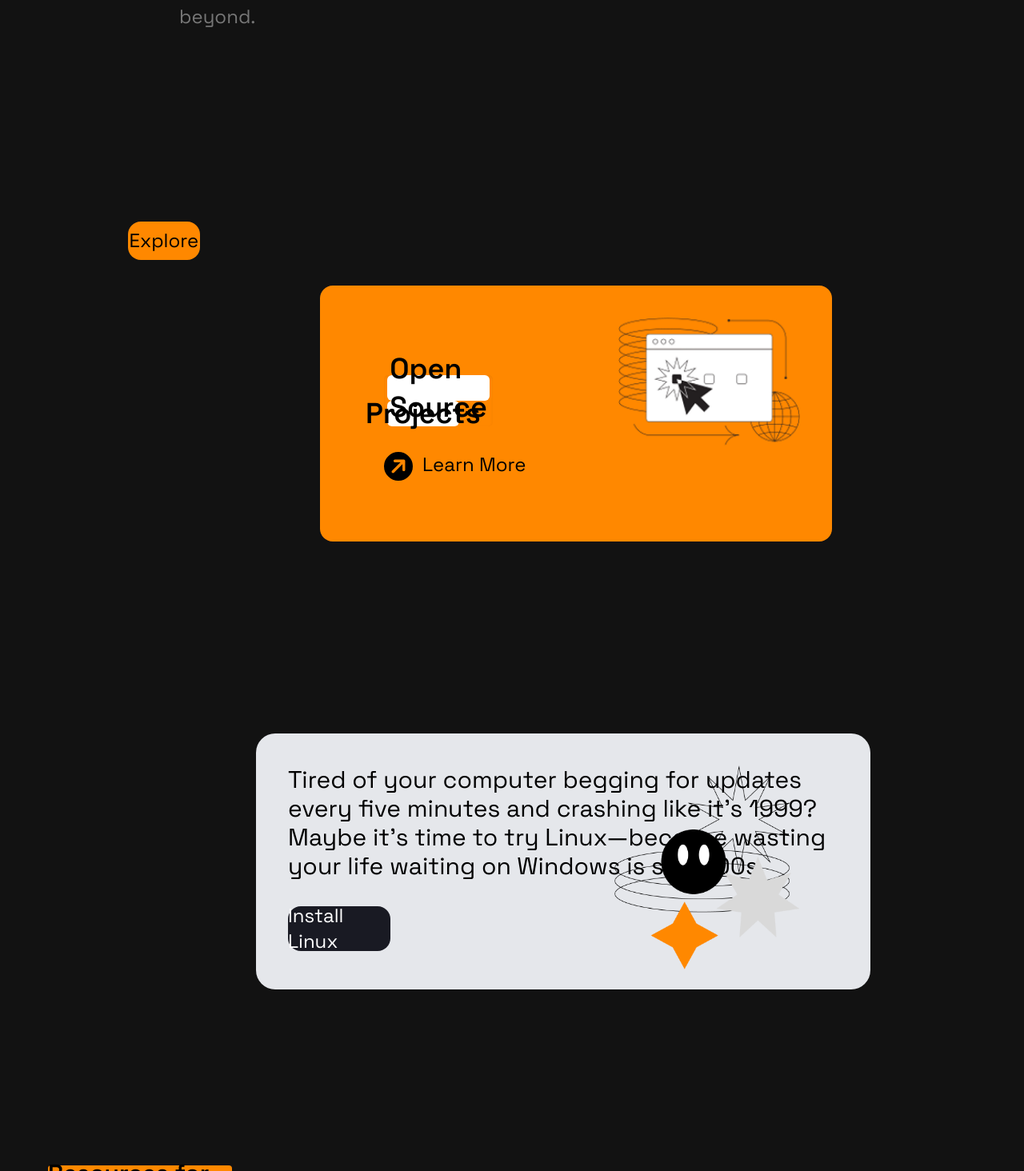
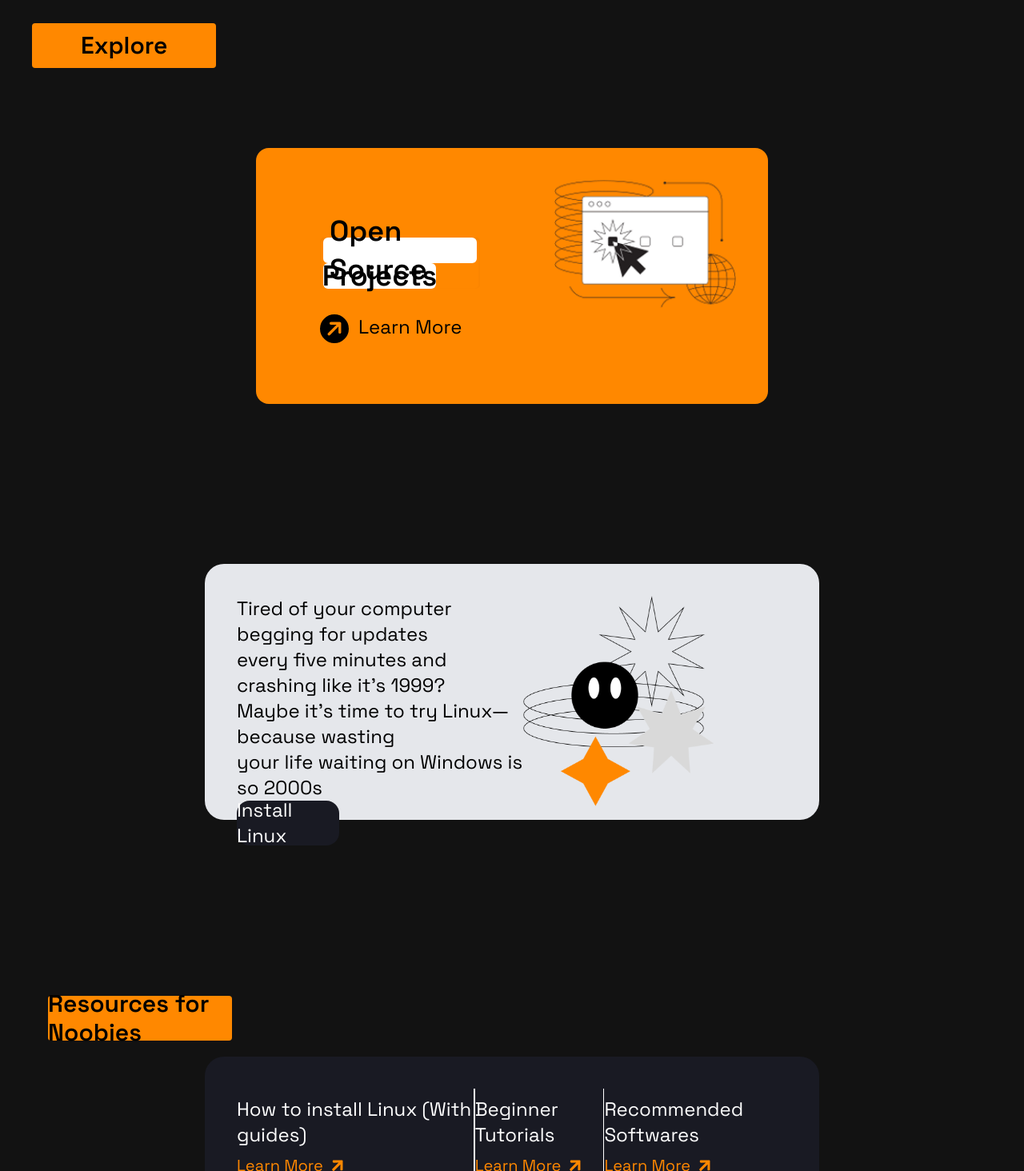
Before and after one commit to ZE206/GLUG-Website, a React (Vite) app: page / in a window 1280 px wide. Shown: the part 946-2410 px from the top of the page at 80% size. Built offline with nearby package versions, Linux system fonts and the light colour scheme.

Commit message:
Replaced relative-absolute with flex

```diff
--- a/src/App.tsx
+++ b/src/App.tsx
@@ -9,14 +9,14 @@
     <div className="w-full bg-[#121212]">
       {/* <div className="h-[10rem]"></div> */}
       <div className="landingBox relative w-full h-auto">
-        <div className="title text-white text-7xl font-primary text-center font-semibold">May The Foss Be With You</div>
+        <div className="text-white text-7xl font-primary text-center font-semibold">May The Foss Be With You</div>
         <div className="body flex justify-between">
           <div className="msg p-20 pl-52 flex flex-col items-start">
             <div className="subtitle text-white text-7xl/snug font-semibold p-4 ">
               <h1>Welcome to<br/> Glug NITC!</h1>
             </div>
-            <div className="subbody mt-2 text-2xl font-primary text-[rgba(170,170,170,0.666)] ml-4">
-              We’re the GNU/Linux Users Group of NIT Calicut.<br/> From kernel to code, we dive deep into the world of<br/> FOSS, create impactful projects, and push the<br/> boundaries of what’s possible with linux and <br/ >beyond.
+            <div className="subbody mt-2 text-2xl font-primary text-[rgba(170,170,170,0.666)] ml-4 w-[30vw]">
+              We’re the GNU/Linux Users Group of NIT Calicut. From kernel to code, we dive deep into the world of FOSS, create impactful projects, and push the boundaries of what’s possible with linux and beyond.
             </div>
           </div>
           <div className="imgContainer relative hidden md:block">
@@ -26,19 +26,19 @@
           </div>
         </div>
       </div>
-      <div className="h-[10rem] "></div>
 
-      <div className="servicesBlock relative">
-        <div className="exploreTitle bg-custom_orange h-[6vh] w-[7vw] rounded-2xl absolute left-[10rem] flex items-center justify-center text-2xl">Explore
+      <div className="servicesBlock flex flex-col items-center p-10 gap-[5rem]">
+      <div className="exploreTitle self-start bg-custom_orange h-[7vh] w-[18vw] rounded-sm left-[10rem] flex items-center justify-center text-3xl font-semibold  mb-5 ">
+          Explore
         </div>
-        <div className="mainServicesBlock bg-custom_orange h-[40vh] w-[50vw] rounded-2xl absolute left-[25rem] top-[5rem] flex justify-between p-10 text-2xl">
+        <div className="mainServicesBlock bg-custom_orange h-[40vh] w-[50vw] rounded-2xl flex justify-between p-10 text-2xl">
           <div className="textBox flex flex-col justify-between p-10">
             <div className="title inset-shadow-sm">
               <div className="openSource">
-                <div className="line1 bg-white h-[4vh] p-2 rounded-md w-[10vw] flex justify-center items-center ">
+                <div className="line1 bg-white h-[4vh] p-2 rounded-md w-[15vw] flex justify-center items-center ">
                   Open Source
                 </div>
-                <div className="line2 bg-white rounded-md h-[4vh] w-[7vw] p-2 flex justify-center items-center">
+                <div className="line2 bg-white rounded-md h-[4vh] w-[11vw] p-2 flex justify-center items-center">
                   Projects
                 </div>
               </div>
@@ -54,25 +54,23 @@
         </div>
       </div>
 
-      <div className="h-[40rem] "></div>
-
-      <div className="ctaBlock relative">
-        <div className="greyBox absolute left-[20rem] bg-gray-200 rounded-3xl h-[40vh] w-[60vw] p-10 flex">
+      <div className="ctaBlock flex justify-center mt-[10rem]">
+        <div className="greyBox left-[20rem] bg-gray-200 rounded-3xl h-[40vh] w-[60vw] p-10 flex justify-around">
           <div className="textBox flex flex-col justify-between ">
-            <div className="textContent text-3xl">
+            <div className="textContent text-2xl">
             Tired of your computer begging for updates<br/>every five minutes and crashing like it’s 1999?<br/>Maybe it’s time to try Linux—because wasting<br/>your life waiting on Windows is so 2000s
             </div>
             <div className="installLinuxButton cursor-pointer bg-custom_blue h-[7vh] w-[10vw] mb-2 mr-3 rounded-2xl flex justify-center items-center text-white text-2xl font-primary">
               Install Linux
             </div>
           </div>
-          <div className="imageContainer absolute left-[35vw]">
+          <div className="imageContainer">
             <img src="src/assets/home/weird_bob.png" alt="Hey" />
           </div>
         </div>
       </div>
 
-      <div className="h-[30rem] "></div>
+      <div className="h-[10rem] "></div>
 
       <div className="resourcesBlock flex flex-col p-15 items-center">
         <div className="exploreTitle self-start bg-custom_orange h-[7vh] w-[18vw] rounded-sm left-[10rem] flex items-center justify-center text-3xl font-semibold  mb-5 ">
@@ -80,7 +78,7 @@
         </div>
         <div className="blueBox bg-custom_blue rounded-3xl h-[25vh] w-[60vw] p-10 flex justify-between">
           <div className="textbox1 flex flex-col justify-center text-left">
-            <div className="title mb-2 text-white font-primary text-2xl">
+            <div className="mb-2 text-white font-primary text-2xl">
               How to install Linux (With guides)
             </div>
             <Link to="/linux-guide">
@@ -92,7 +90,7 @@
           </div>
           <div className="whiteLine bg-white w-[2px]"></div>
           <div className="textbox2 flex flex-col justify-center text-left">
-            <div className="title mb-2 text-white font-primary text-2xl">
+            <div className="mb-2 text-white font-primary text-2xl">
               Beginner Tutorials
             </div>
             <Link to="/beginner-tutorials">
@@ -104,7 +102,7 @@
           </div>
           <div className="whiteLine bg-white w-[2px]"></div>
           <div className="textbox3 flex flex-col justify-center text-left">
-            <div className="title mb-2 text-white font-primary text-2xl">
+            <div className="mb-2 text-white font-primary text-2xl">
               Recommended Softwares
             </div>
             <Link to="/recommended-software">
```
